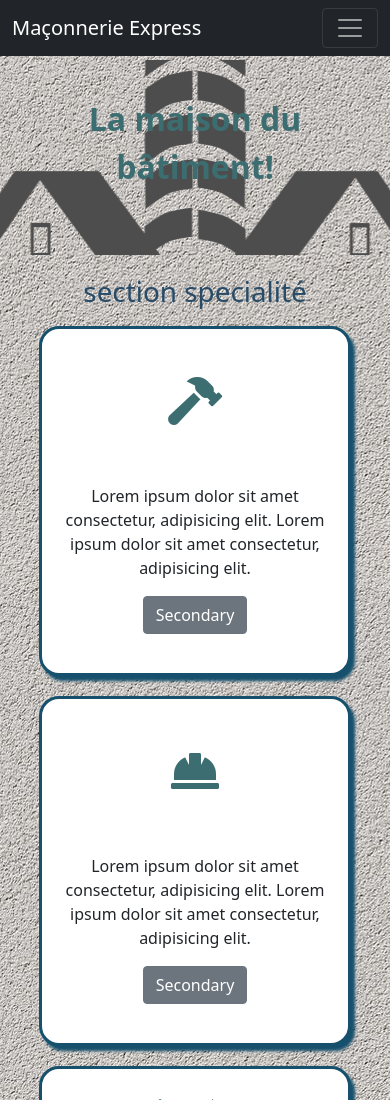
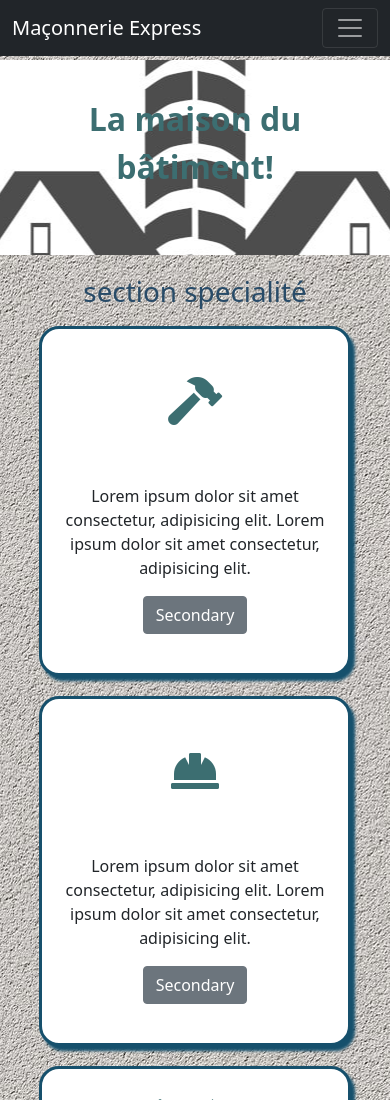
Before and after one commit to dio-sudo/maconnerie-express, a plain HTML site: page index.html in a window 390 px wide. Shown: the top 1100 px of the page. Drawn offline with nearby package versions, Linux system fonts and the light colour scheme.

Commit message:
png par jpg

```diff
--- a/style/style.css
+++ b/style/style.css
@@ -12,7 +12,7 @@ body{
     margin-top: 60px;
     height: 195px;
     /* background-color: #353535; */
-    background-image: url('../img/path1249-min.png');
+    background-image: url('../img/path1249-min.jpg');
     /* background-image: url('../img/enduit.jpg'); */
     /* background-size: 100%; */
     background-repeat: no-repeat;
```
Also changed, not shown: img/path1249-min.jpg (added), img/path1249.jpg (added).
